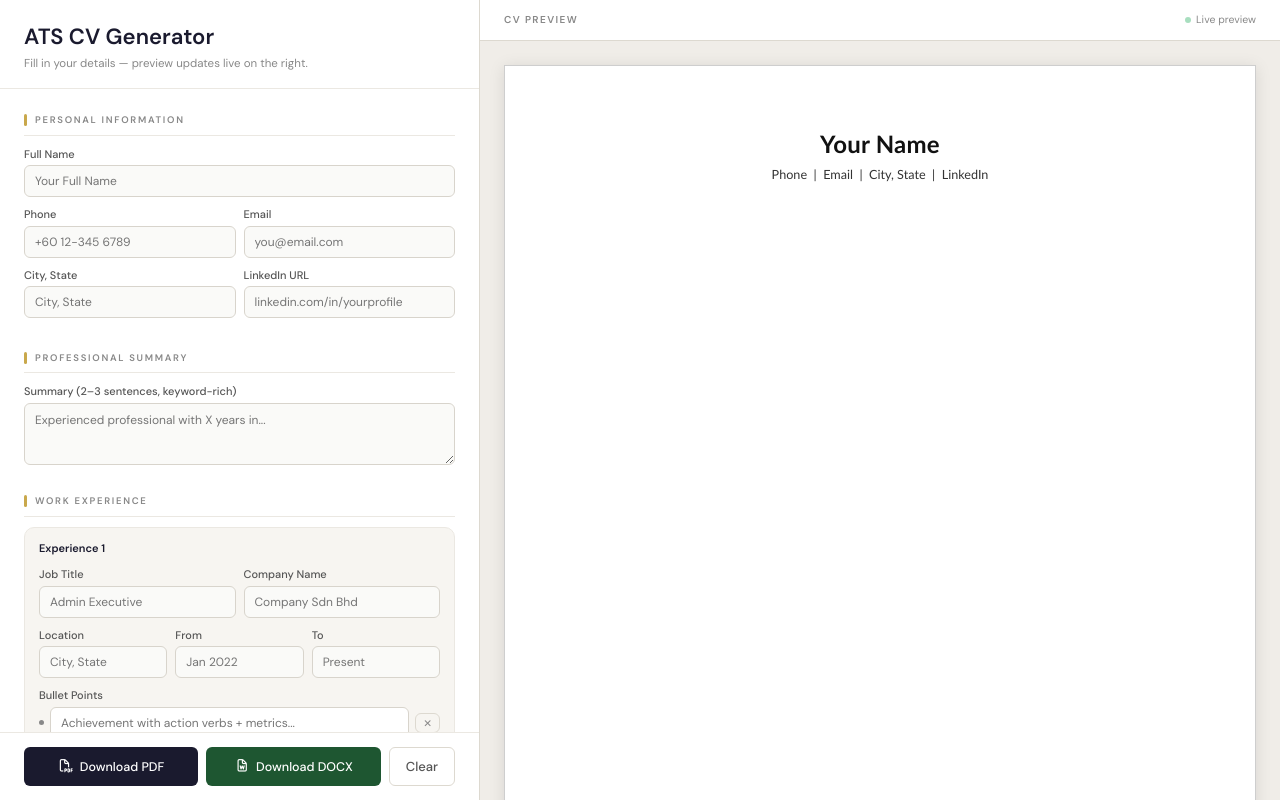
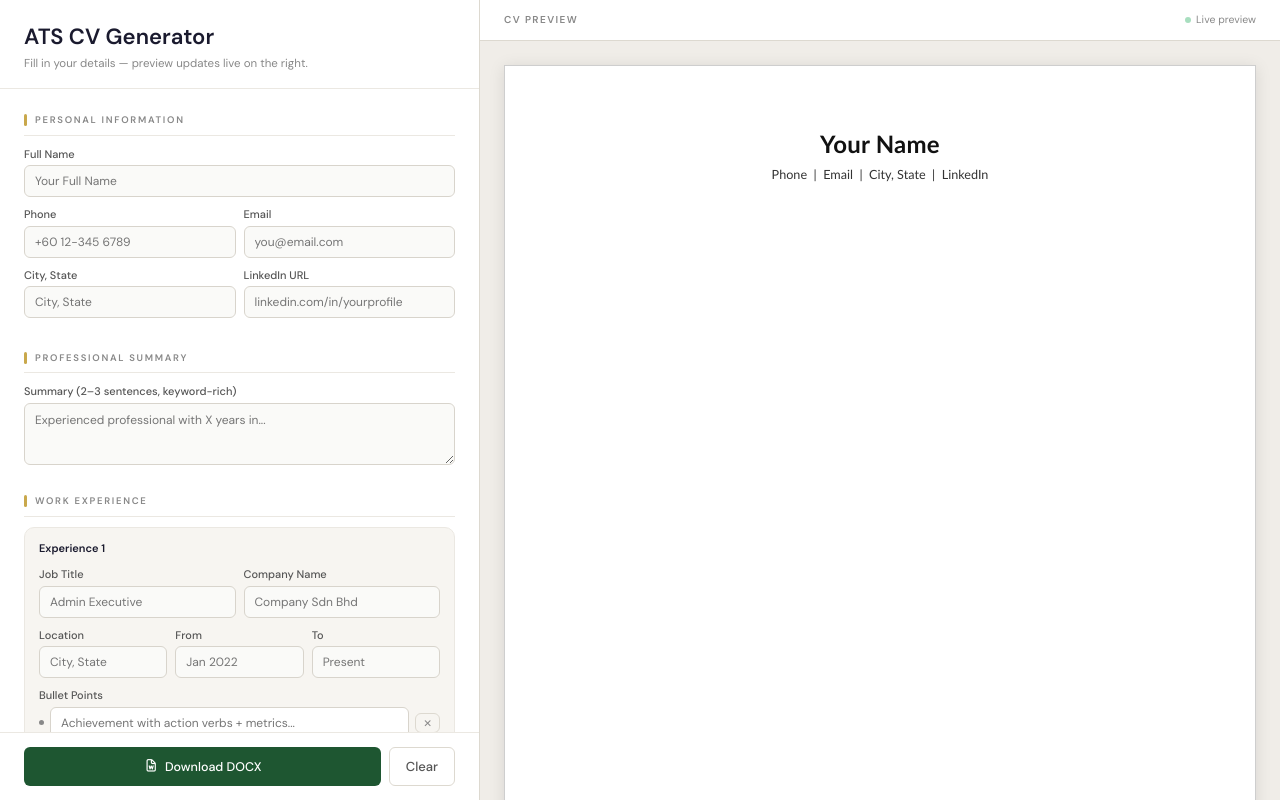
Before and after one commit to amirulsymml/ATS-cv-generator-vue, a Vue app: page / in a window 1280 px wide. Built offline with nearby package versions, Linux system fonts and the light colour scheme.

Commit message:
fix: remove pdf download

```diff
--- a/src/components/Sidebar.vue
+++ b/src/components/Sidebar.vue
@@ -423,10 +423,10 @@ const MAX_REFEREES = 4;
     <!-- ── Footer ── -->
     <footer class="sidebar-footer">
       <div class="footer-btns">
-        <button class="btn-primary" type="button" @click="emit('printPDF')">
+        <!-- <button class="btn-primary" type="button" @click="emit('printPDF')">
           <i class="fa-regular fa-file-pdf" aria-hidden="true" />
           Download PDF
-        </button>
+        </button> -->
 
         <button
           class="btn-primary btn-docx"
```
